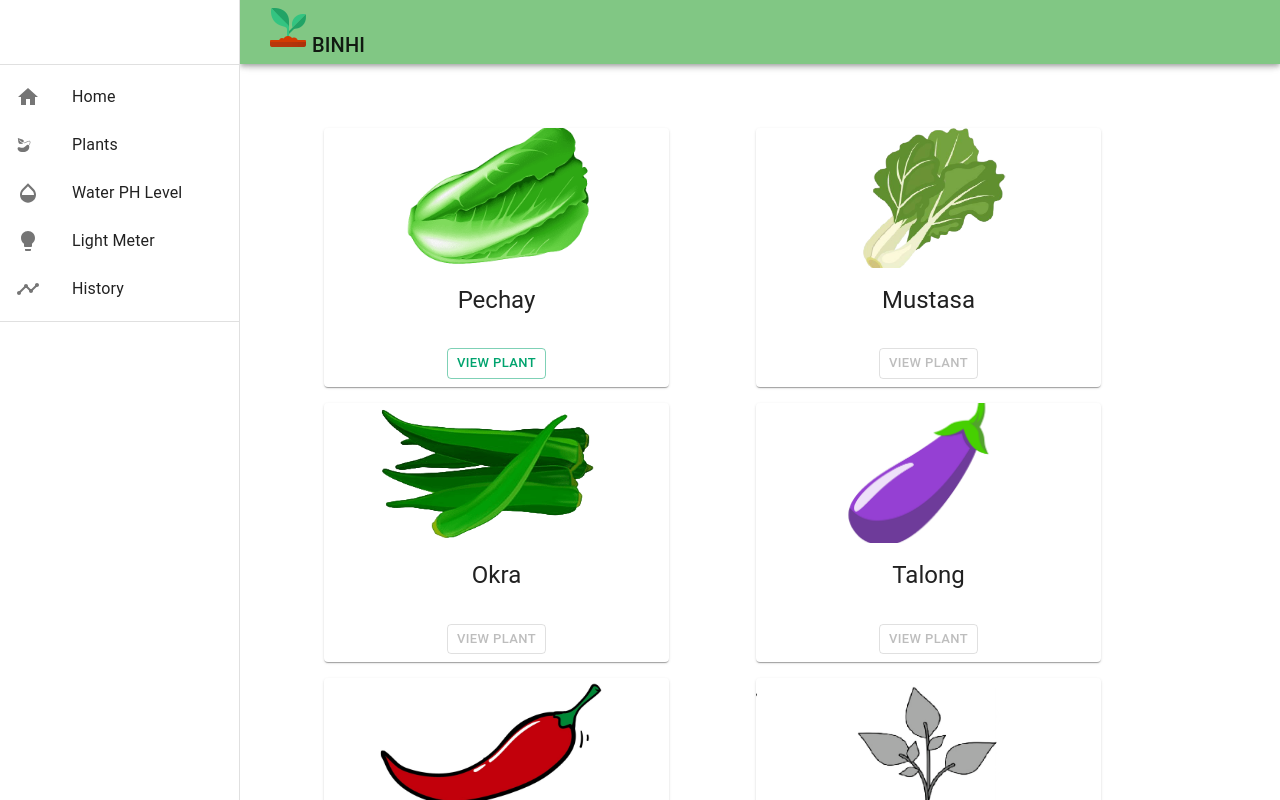
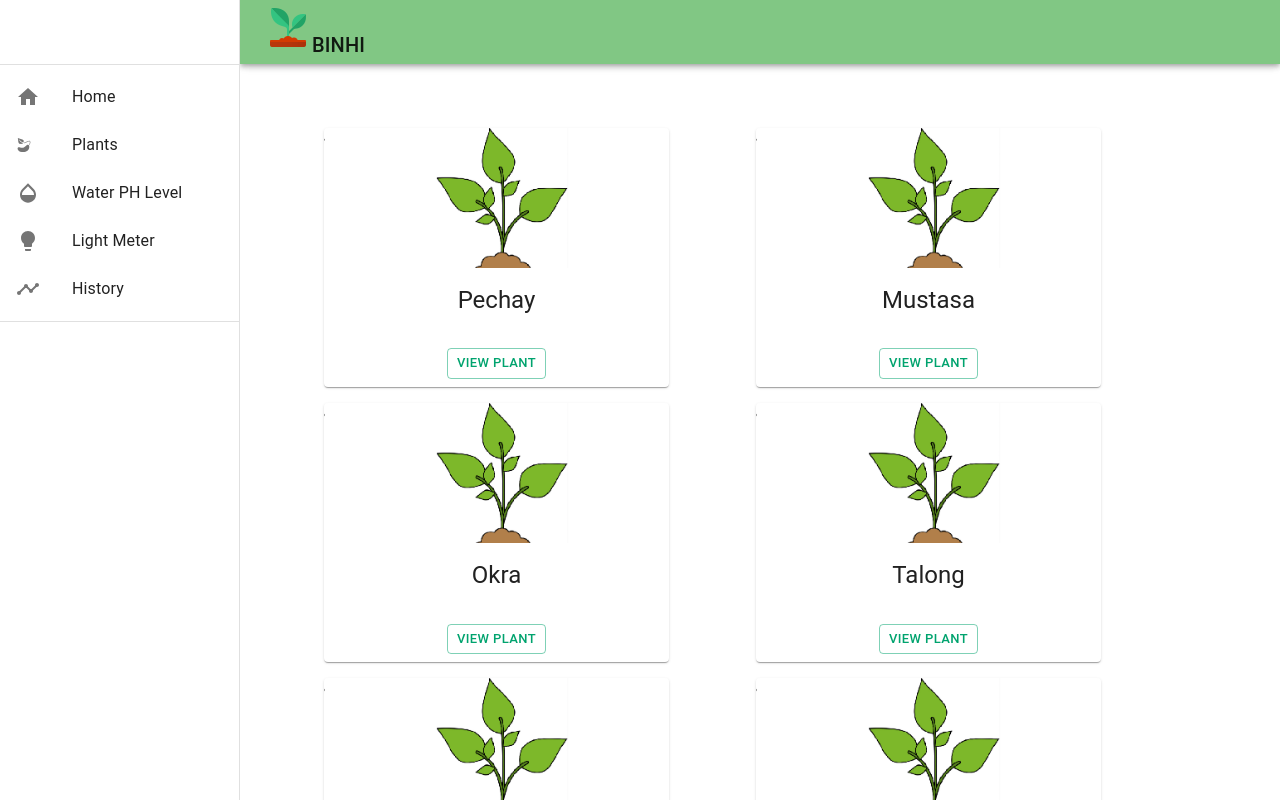
Before and after one commit to vheacamille/mobile-plant-monitoring, a React (Create React App) app: page /plants in a window 1280 px wide. Shown: the top 800 px of the page. Built offline with nearby package versions, Linux system fonts and the light colour scheme.

Commit message:
Fix error in Home.js. Add code for db plants

```diff
--- /dev/null
+++ b/src/components/AllPlants/AllPlants2.js
@@ -0,0 +1,100 @@
+import {
+  Button,
+  Card,
+  CardActionArea,
+  CardActions,
+  CardContent,
+  CardMedia,
+  Grid,
+  Typography,
+  createTheme,
+  ThemeProvider,
+} from "@mui/material";
+import { Link } from "react-router-dom";
+import pechay from "./imgs/pechay.png";
+import mustasa from "./imgs/mustard-greens.png";
+import okra from "./imgs/okra.png";
+import talong from "./imgs/talong.png";
+import sili from "./imgs/sili.jpg";
+import plant from "./imgs/plant-logo.png";
+
+const AllPlants2 = () => {
+  const plants = [
+    { name: "Pechay", link: "/plantDetails/Pechay", image: pechay },
+    { name: "Mustasa", link: "", image: mustasa },
+    { name: "Okra", link: "", image: okra },
+    { name: "Talong", link: "", image: talong },
+    { name: "Sili", link: "", image: sili },
+    { name: "Sili", link: "", image: sili },
+  ];
+
+  console.log(plants[0].name.toLowerCase());
+  return (
+    <>
+      <Grid container spacing={2}>
+        {plants.map((item, index) => {
+          return (
+            <>
+              {index !== 0 && index % 2 === 0 && (
+                <Grid item xs={0} sm={1} zeroMinWidth>
+                  <Card />
+                </Grid>
+              )}
+
+              {(index === 0 || index % 2 === 0) && (
+                <Grid item xs={1} sm={3}>
+                  <Card />
+                </Grid>
+              )}
+
+              <Grid item xs={5} sm={4} zeroMinWidth>
+                <Card sx={{ maxWidth: 345 }}>
+                  <CardActionArea>
+                    <CardMedia
+                      component="img"
+                      height="140"
+                      image={plant}
+                      alt={item.name}
+                    />
+                    <CardContent>
+                      <Typography gutterBottom variant="h5" component="div">
+                        {item.name}
+                      </Typography>
+                    </CardContent>
+                  </CardActionArea>
+                  <CardActions style={{ justifyContent: "center" }}>
+                    <ThemeProvider theme={theme}>
+                      <Button
+                        size="small"
+                        variant="outlined"
+                        color="secondary"
+                        component={Link}
+                        to={item.link}
+                      >
+                        View Plant
+                      </Button>
+                    </ThemeProvider>
+                  </CardActions>
+                </Card>
+              </Grid>
+            </>
+          );
+        })}
+      </Grid>
+    </>
+  );
+};
+
+const theme = createTheme({
+  palette: {
+    primary: {
+      main: "#81c784",
+      light: "#c8e6c9",
+    },
+    secondary: {
+      main: "#00a36e",
+    },
+  },
+});
+
+export default AllPlants2;
--- a/src/pages/Plants.js
+++ b/src/pages/Plants.js
@@ -1,12 +1,11 @@
-import AllPlants from "../components/AllPlants/AllPlants";
-
+import AllPlants2 from "../components/AllPlants/AllPlants2";
 
 const Plants = () => {
-    return (
-        <>
-            <AllPlants />
-        </>
-    )
-}
+  return (
+    <>
+      <AllPlants2 />
+    </>
+  );
+};
 
 export default Plants;
```
Also changed, not shown: src/pages/Home.js (+40 -16 lines), src/components/AllPlants/imgs/plant-logo.png (added).
